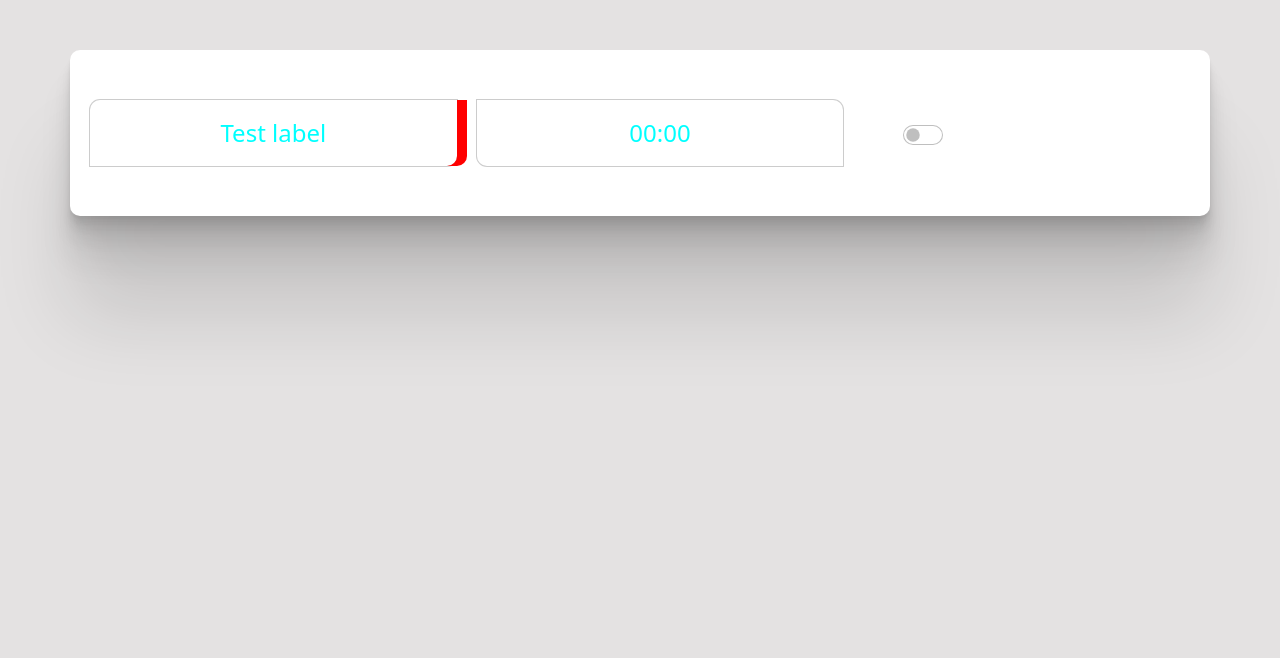
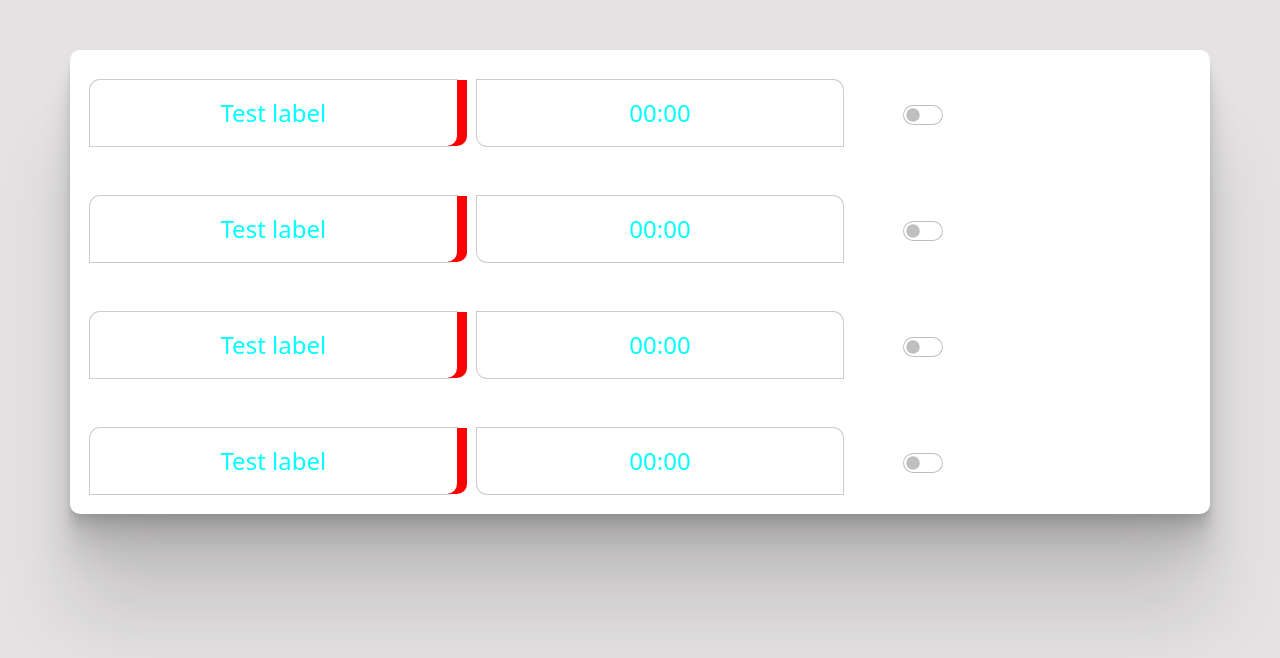
Before and after one commit to aftero69/pi-controll-1, a Flask app: page / in a window 1280 px wide. Shown: the top 658 px of the page. Run offline with Flask 2, Linux system fonts and the light colour scheme; some libraries are stand-ins or nearby versions.

Commit message:
socket  edit

```diff
--- a/static/css.css
+++ b/static/css.css
@@ -17,7 +17,7 @@ body {
 }
 
 .tile {
-  padding: 50px 20px;
+  padding: 30px 20px 20px;
   text-align: center;
 }
 
--- a/static/js.js
+++ b/static/js.js
@@ -1,4 +1,4 @@
-var socket = io.connect("http://localhost/");
+var socket = io.connect();
 const btn = document.querySelector("#switch");
 const title = document.querySelector("#title_state");
 var title_border_style = (color) =>
@@ -10,13 +10,11 @@ btn.addEventListener("change", () => {
     state = "on"
   } else {
     state = "off"
-
   }
   socket.emit('state', state)
 });
 
 socket.on('connect', function(){
-
   console.log("sending.....")
   socket.send("Connection established")
   socket.on("message", (msg)=>{
--- a/templates/base.html
+++ b/templates/base.html
@@ -24,7 +24,7 @@
   </head>
 
   <body>
-    <div class="box effect2 container">{% block content %} {% endblock %}</div>
+    <div class="box container">{% block content %} {% endblock %}</div>
     <!-- Script -->
     <script
       src="https://cdn.jsdelivr.net/npm/bootstrap@5.0.0-beta2/dist/js/bootstrap.bundle.min.js"
--- a/templates/index.html
+++ b/templates/index.html
@@ -15,4 +15,37 @@ PI NODE
         <input class="form-check-input btn-lg" type="checkbox" id="switch">
     </div>
 </div>
+<div class="tile row">
+    <div id="title_state1" class="title col-4">
+        <label > Test label </label>
+    </div>
+    <div  class="time col-4">
+        <label id = "timer1"> 00:00 </label>
+    </div>
+    <div class="tog form-check form-switch col-1 d-md-flex justify-content-md-end">
+        <input class="form-check-input btn-lg" type="checkbox" id="switch1">
+    </div>
+</div>
+<div class="tile row">
+    <div id="title_state2" class="title col-4">
+        <label > Test label </label>
+    </div>
+    <div  class="time col-4">
+        <label id = "timer2"> 00:00 </label>
+    </div>
+    <div class="tog form-check form-switch col-1 d-md-flex justify-content-md-end">
+        <input class="form-check-input btn-lg" type="checkbox" id="switch2">
+    </div>
+</div>
+<div class="tile row">
+    <div id="title_state3" class="title col-4">
+        <label > Test label </label>
+    </div>
+    <div  class="time col-4">
+        <label id = "timer3"> 00:00 </label>
+    </div>
+    <div class="tog form-check form-switch col-1 d-md-flex justify-content-md-end">
+        <input class="form-check-input btn-lg" type="checkbox" id="switch3">
+    </div>
+</div>
 {% endblock %}
```
